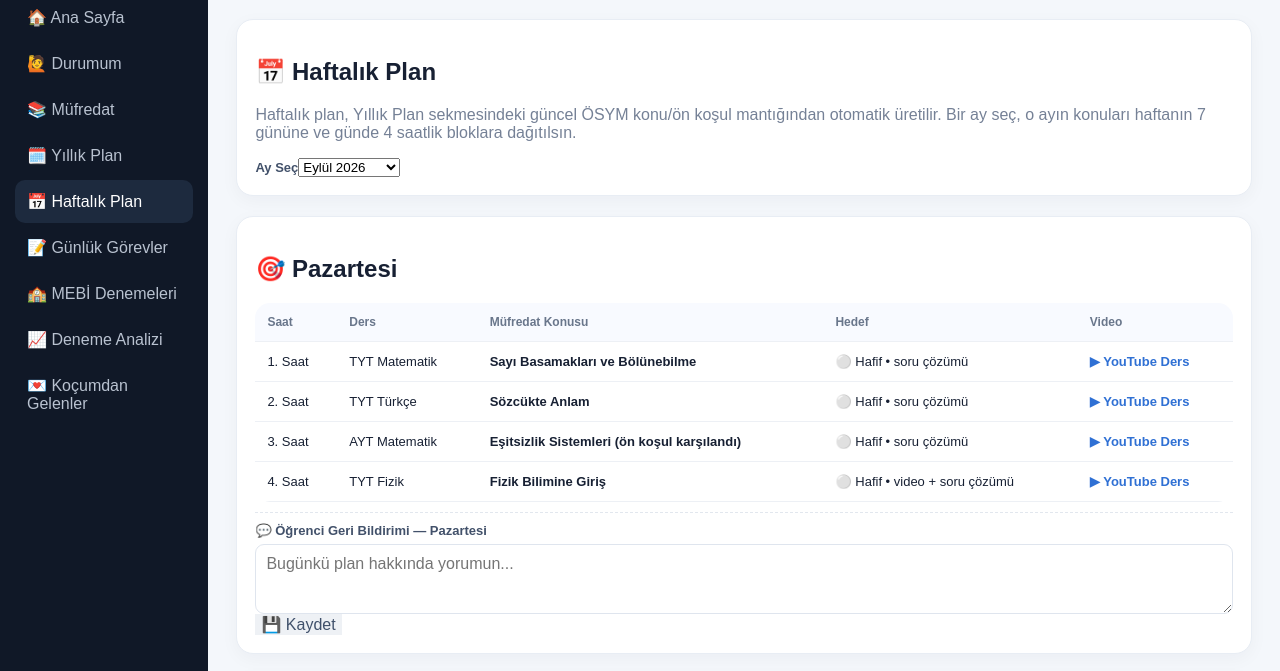
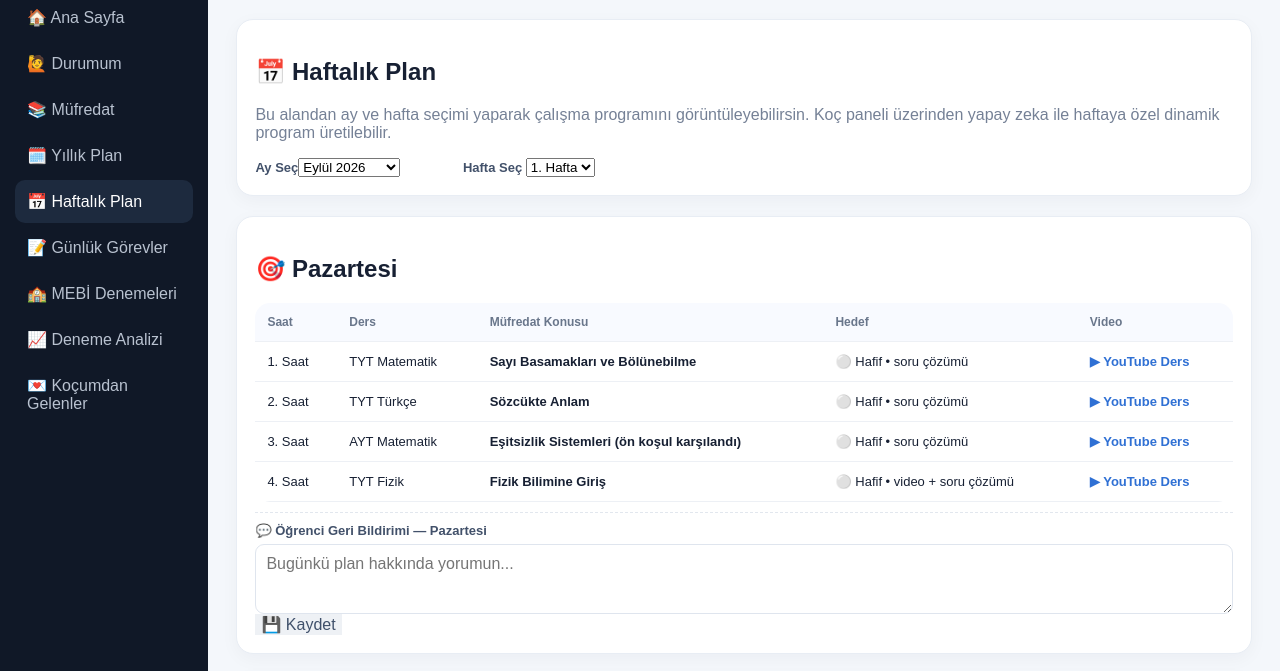
Before and after one commit to abdullahyilmazpdr/firebase-koc-projesi, a plain HTML site: page index.html in a window 1280 px wide. Both pictures are taken after a click on the button "📅 Haftalık Plan". Shown: the part 91-762 px from the top of the page. Drawn offline with Linux system fonts and the light colour scheme; no server answers.

Commit message:
Update index.html

```diff
--- a/index.html
+++ b/index.html
@@ -109,14 +109,23 @@
       </section>
 
       <section id="weekly" class="page">
-        <div class="card section">
-          <h2>📅 Haftalık Plan</h2>
-          <p class="muted">Haftalık plan, Yıllık Plan sekmesindeki güncel ÖSYM konu/ön koşul mantığından otomatik üretilir. Bir ay seç, o ayın konuları haftanın 7 gününe ve günde 4 saatlik bloklara dağıtılsın.</p>
-          <label style="max-width:260px">Ay Seç<select id="weekSel" onchange="buildWeekly(Number(this.value))"></select></label>
-        </div>
-        <div id="weekArea"></div>
-        <div class="good section"><b>🔒 Ön koşul:</b> Bir AYT konusu, bağlı olduğu TYT (veya AYT) ön koşulu tamamlanmadan haftalık plana alınmaz — bu mantık Yıllık Plan'daki sıralamadan otomatik miras alınır.</div>
-      </section>
+  <div class="card section">
+    <h2>📅 Haftalık Plan</h2>
+    <p class="muted">Bu alandan ay ve hafta seçimi yaparak çalışma programını görüntüleyebilirsin. Koç paneli üzerinden yapay zeka ile haftaya özel dinamik program üretilebilir.</p>
+    <div style="display:flex; gap:15px; max-width:400px;">
+      <label style="flex:1">Ay Seç<select id="weekSel" onchange="renderWeeklyPlan()"></select></label>
+      <label style="flex:1">Hafta Seç
+        <select id="subWeekSel" onchange="renderWeeklyPlan()">
+          <option value="1">1. Hafta</option>
+          <option value="2">2. Hafta</option>
+          <option value="3">3. Hafta</option>
+          <option value="4">4. Hafta</option>
+        </select>
+      </label>
+    </div>
+  </div>
+  <div id="weekArea"></div>
+</section>
 
       <section id="daily" class="page">
         <div class="card">
```
